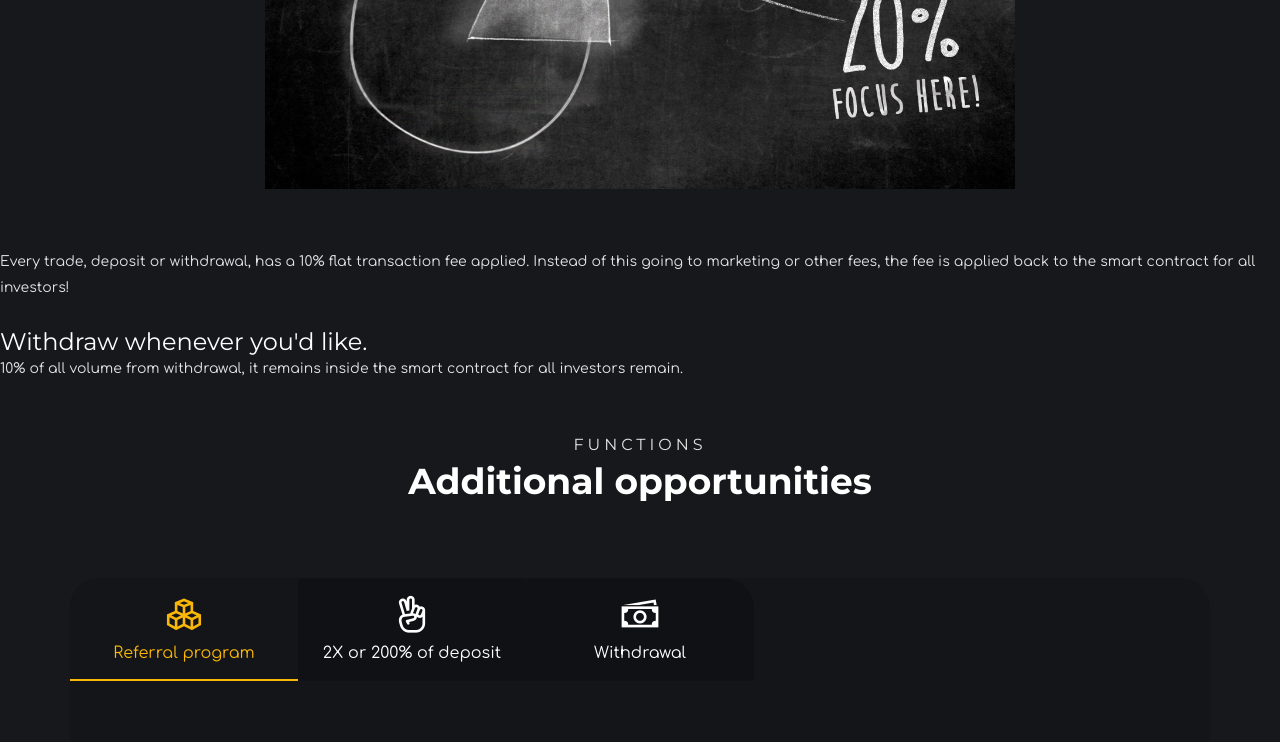
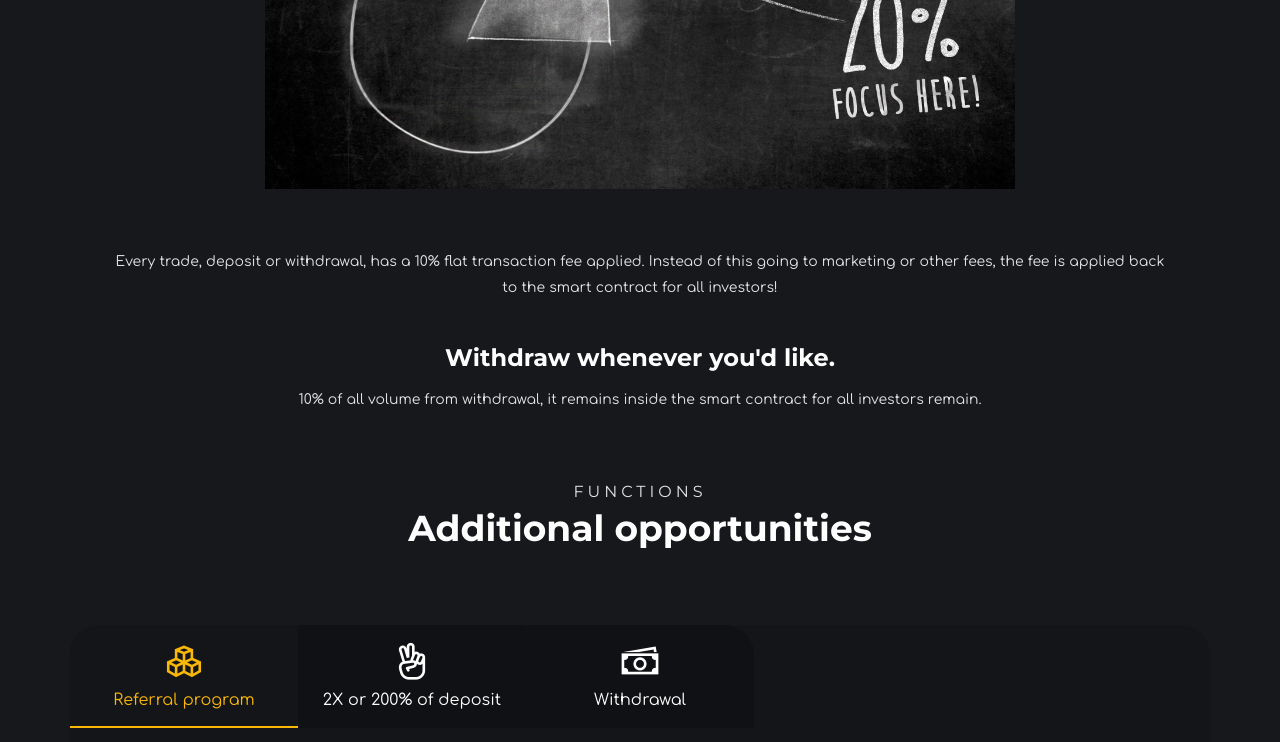
Before and after one commit to claudiuok/net51, a plain HTML site: page docs/index.html in a window 1280 px wide. Shown: the part 2000-2742 px from the top of the page. Drawn offline with Linux system fonts and the light colour scheme; no server answers; animation ran at ten frames a second.

Commit message:
Update index.html

```diff
--- a/docs/index.html
+++ b/docs/index.html
@@ -257,11 +257,14 @@
                              <img src="images/graph-eng.png" alt="Distribution of funds" width="60%">
                       </div>
                     </div>
-        <div>Every trade, deposit or withdrawal, has a 10% flat transaction fee applied. Instead of this going to marketing or other fees,
+        <div class="col-sm-12">
+                        <div class="heading-title">
+
+        <p>Every trade, deposit or withdrawal, has a 10% flat transaction fee applied. Instead of this going to marketing or other fees,
 the fee is applied back to the smart contract for all investors!
             <br><br>
-            <h5>Withdraw whenever you'd like.</h5>
-10% of all volume from withdrawal, it remains inside the smart contract for all investors remain.</div>
+            <h5 class="title iq-tw-6"> Withdraw whenever you'd like.</h5>
+10% of all volume from withdrawal, it remains inside the smart contract for all investors remain.</p>
 
 
  </section>
```
